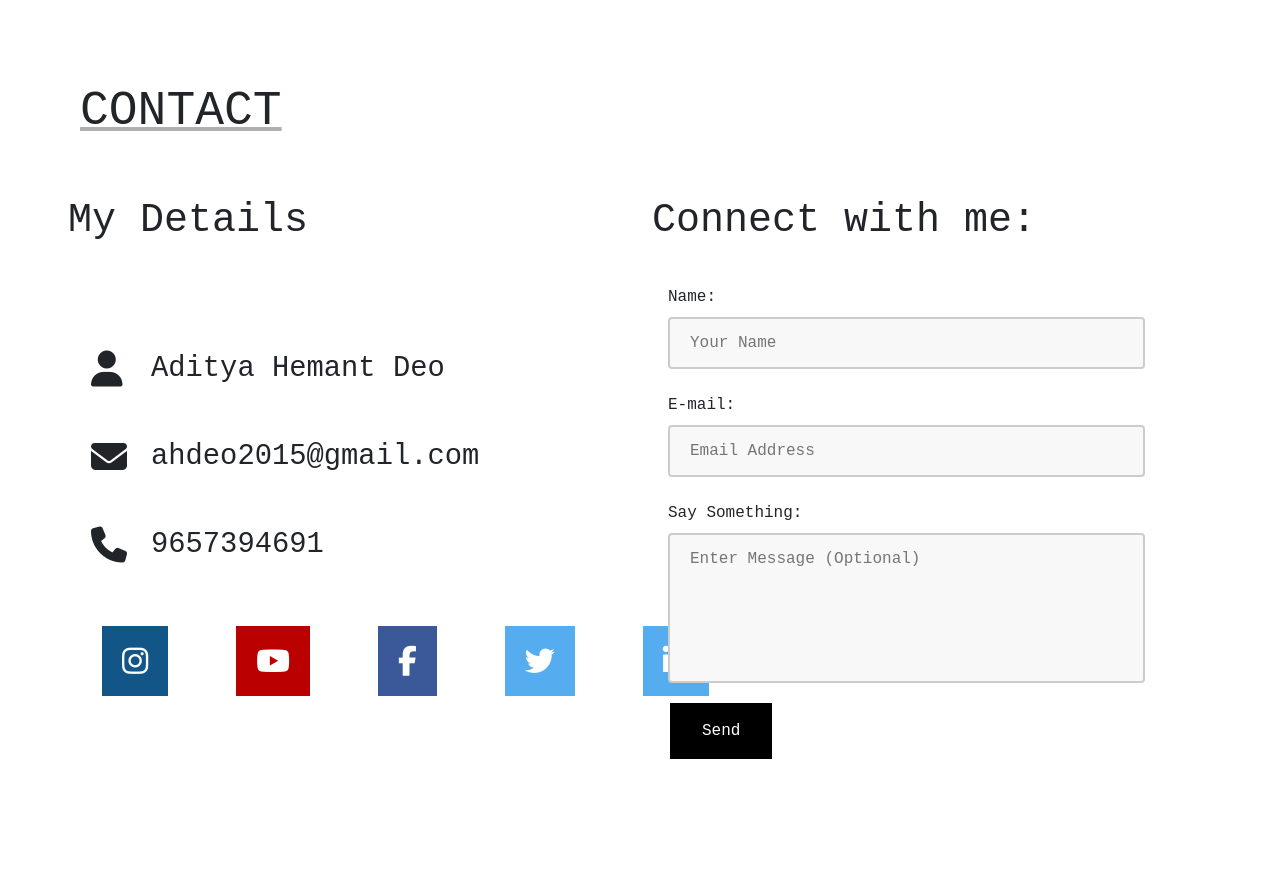
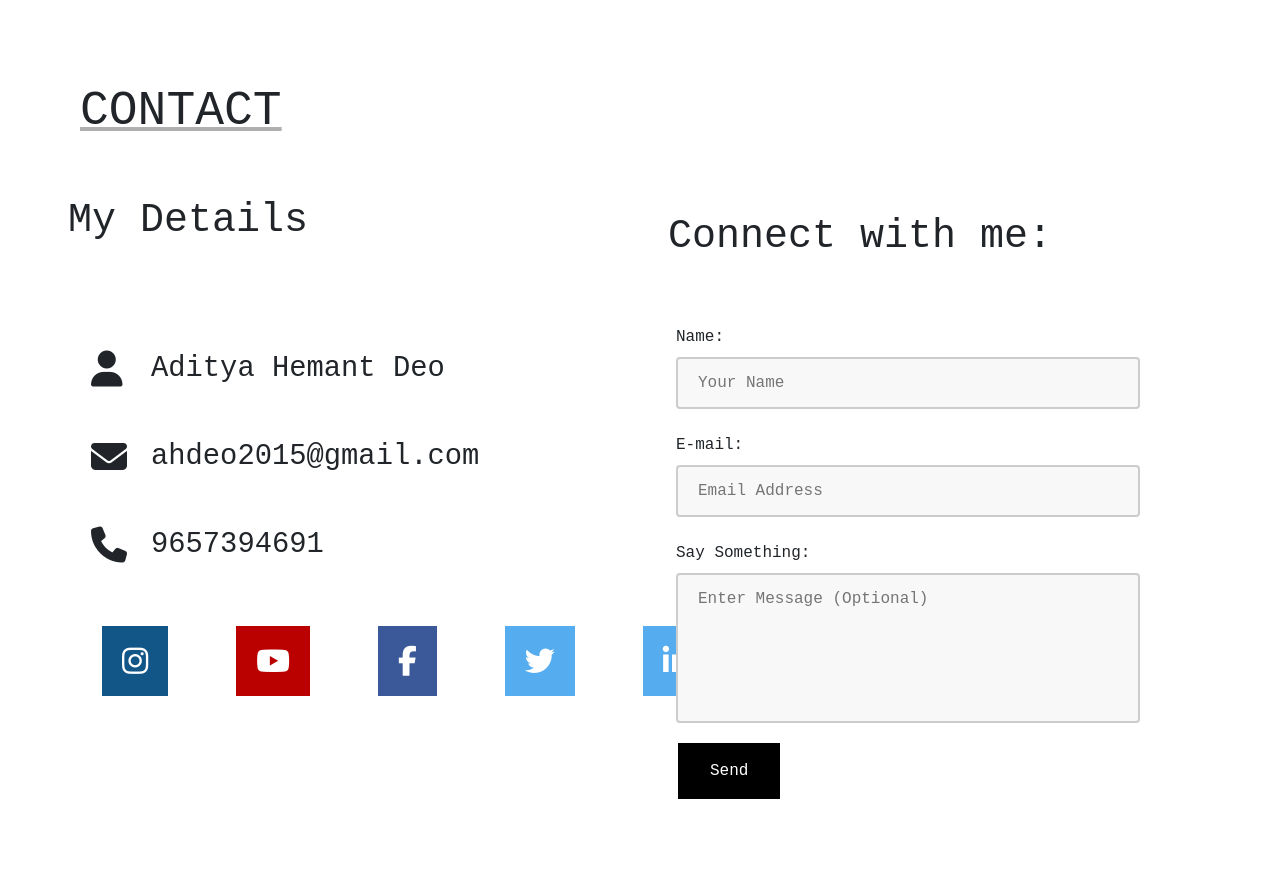
Before and after one commit to aditya-deo/aditya-deo.github.io, a plain HTML site: page index.html in a window 1280 px wide. Shown: the part 3731-4600 px from the top of the page. Drawn offline with nearby package versions, Linux system fonts and the light colour scheme.

Commit message:
add padding to form

```diff
--- a/styles.css
+++ b/styles.css
@@ -156,9 +156,12 @@
   }
 
 .details{
+    padding: 1.5rem;
+}
+
+.connect-with-me{
     padding: 1rem;
 }
-
 #edu-pic{
     height: 35rem;
     width: 49rem;
```
